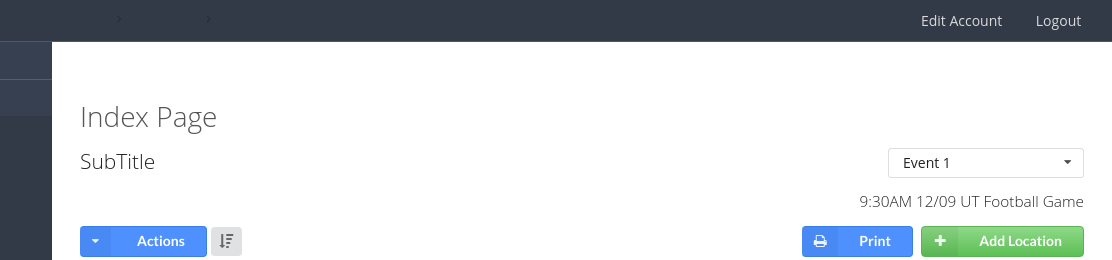
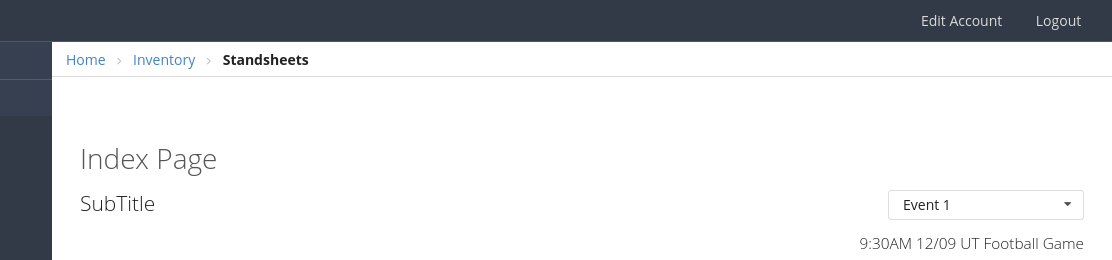
Before and after one commit to styleguidebypass/styleguidebypass.github.io, a plain HTML site: page examples.html in a window 1280 px wide. Shown: the top 260 px of the page, 168-1280 px from the left. Drawn offline with Linux system fonts and the light colour scheme; some packages are replaced by stand-ins of ours; a script that the page names is missing.

Commit message:
breadcrumb

```diff
--- a/customized.css
+++ b/customized.css
@@ -786,8 +786,7 @@ form.ui.form > .field > .ui.fluid.search.selection.dropdown{
   /*white*/
   background-color: #FFF;
   border-bottom: 1px solid #DADADA;
-
-  padding:0.8rem 0.6rem 0.6rem 1rem;
+  padding:3.8rem 0.6rem 0.6rem 1rem;
   width:100%;*/
 
 }
```
Also changed, not shown: examples.html (+0 -2 lines).
